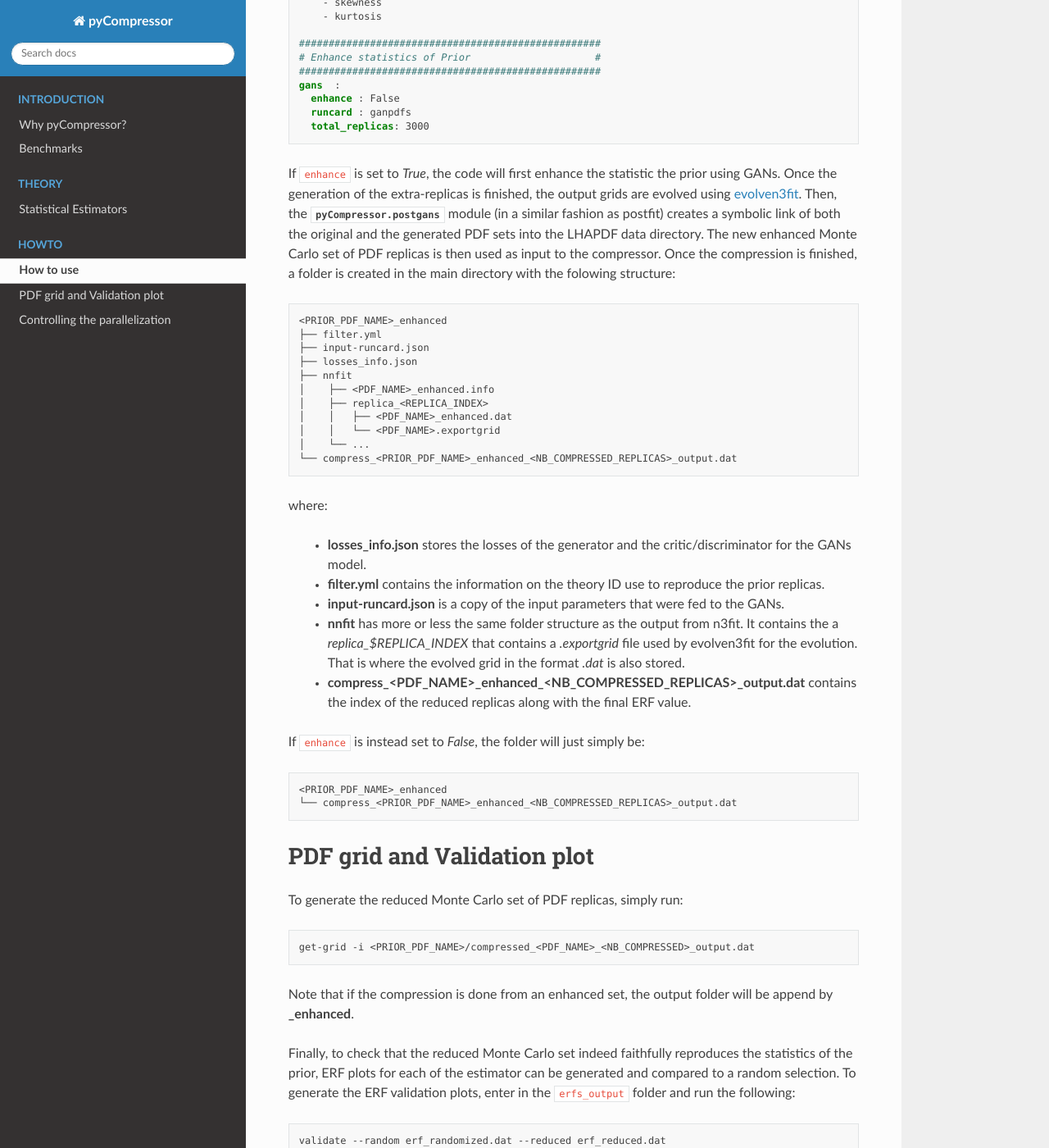
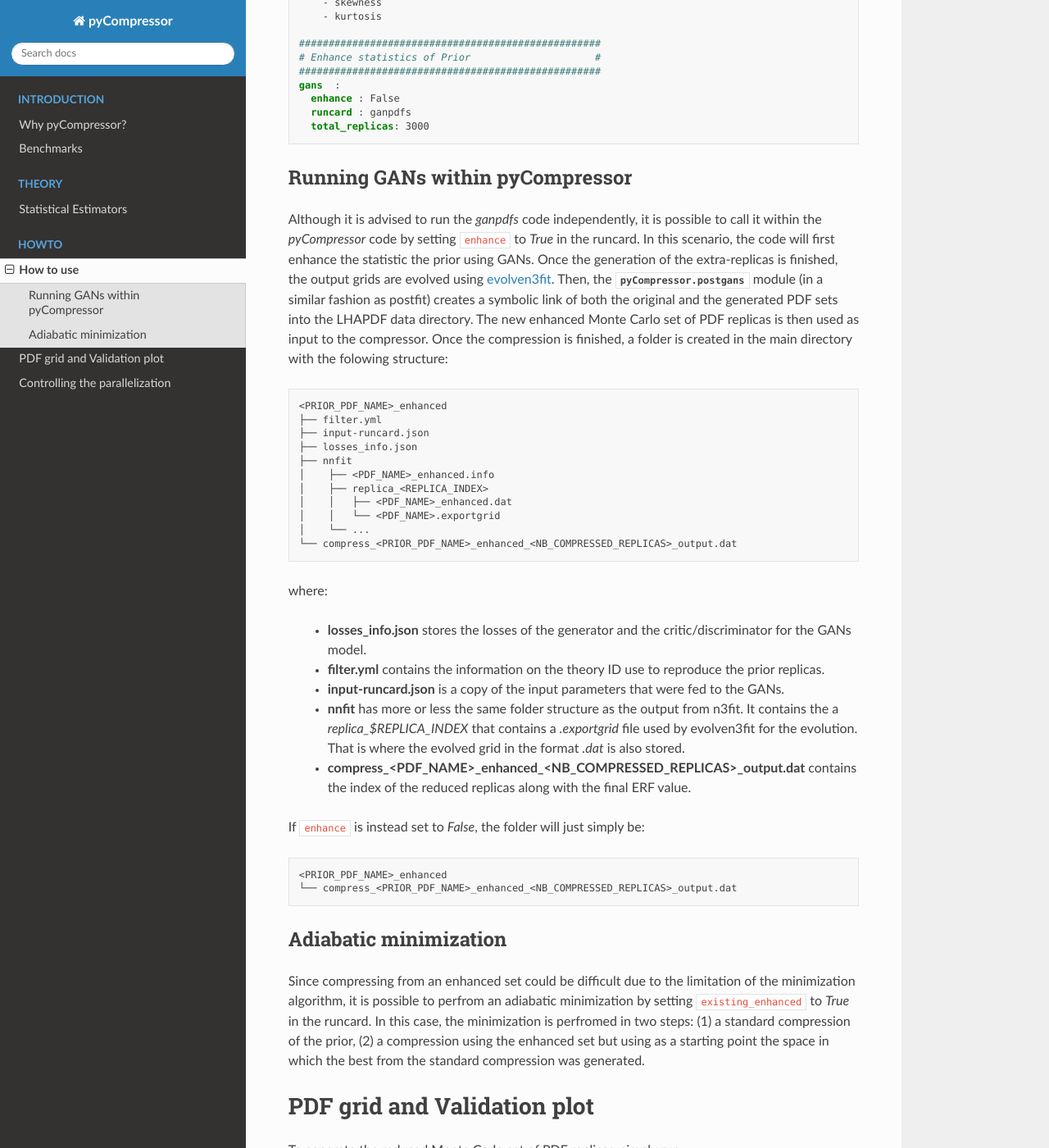
Before and after one commit to N3PDF/pycompressor, a Sphinx documentation site: the page built from doc/source/howto/howto.rst, in a window 1280 px wide and 1400 px high, scrolled down 1230 px. Shown: the whole window at 82% size. Built offline with Sphinx 7.4.7 and the Read the Docs theme 2.0.0, drawn with Linux system fonts in a browser that asks for light colours; pages that are not in the unit, such as notebooks, are missing from menus; some of the changed text lies outside the part shown.

Commit message:
Add comment on adiabatic minization

```diff
--- a/doc/source/howto/howto.rst
+++ b/doc/source/howto/howto.rst
@@ -24,7 +24,7 @@ One of the keys for the ``gan`` entry is a ``runcard`` which gets passed to the
 For details on how to set the parameters for the GAN, have a look `here <https://n3pdf.github.io/ganpdfs/howto/howto.html>`_.
 
 
-An example of run card is shown below:
+An example of an input card is shown below:
 
 
 .. code-block:: yaml
@@ -75,7 +75,14 @@ An example of run card is shown below:
      total_replicas: 3000
 
 
-If ``enhance`` is set to `True`, the code will first enhance the statistic the prior using GANs.
+
+Running GANs within pyCompressor
+--------------------------------
+
+
+Although it is advised to run the `ganpdfs` code independently, it is possible to call it
+within the `pyCompressor` code by setting ``enhance`` to `True` in the runcard. In this
+scenario, the code will first enhance the statistic the prior using GANs.
 Once the generation of the extra-replicas is finished, the output grids are evolved using
 `evolven3fit <https://github.com/NNPDF/nnpdf/blob/master/n3fit/evolven3fit/evolven3fit.cc>`_.
 Then, the :mod:`pyCompressor.postgans` module (in a similar fashion as postfit) creates a
@@ -123,6 +130,18 @@ If ``enhance`` is instead set to `False`, the folder will just simply be:
 
 
 
+Adiabatic minimization
+----------------------
+
+
+Since compressing from an enhanced set could be difficult due to the limitation of the minimization
+algorithm, it is possible to perfrom an adiabatic minimization by setting ``existing_enhanced`` to
+`True` in the runcard. In this case, the minimization is perfromed in two steps: (1) a standard
+compression of the prior, (2) a compression using the enhanced set but using as a starting point
+the space in which the best from the standard compression was generated.
+
+
+
 PDF grid and Validation plot
 ============================
 
```
